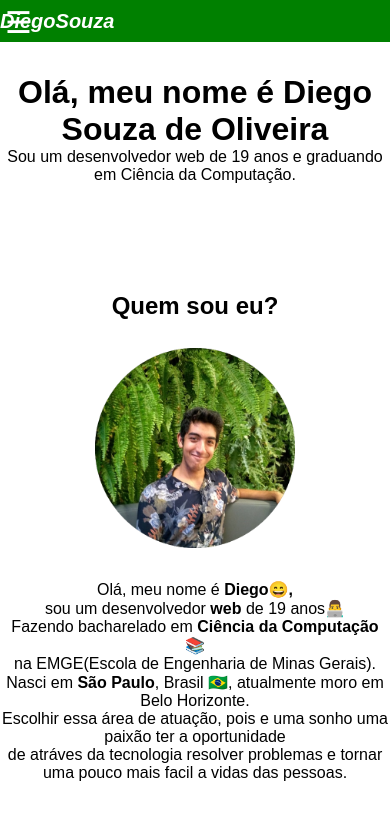
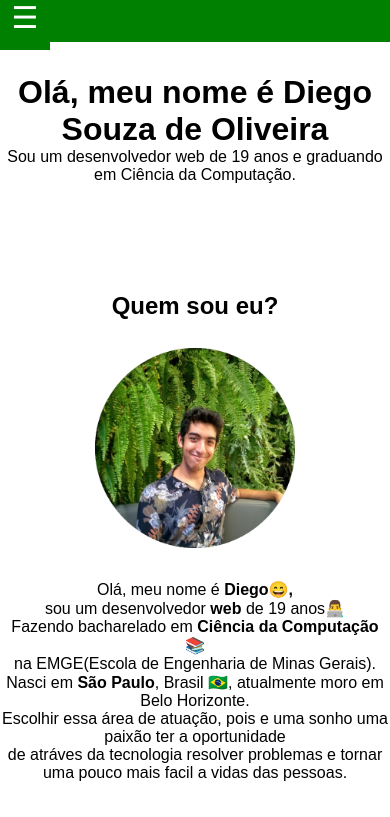
Before and after one commit to diego282/diego282.github.io, a plain HTML site: page index.html in a window 390 px wide. Shown: the top 817 px of the page. Drawn offline with Linux system fonts and the light colour scheme.

Commit message:
Update index.html

```diff
--- a/index.html
+++ b/index.html
@@ -663,8 +663,7 @@ isso, basta multiplicar por 1%.
     @media(max-width: 800px) {
         label[for="bt_menu"] {
             display: block;
-            width: 0px;
-            height: 0px;
+            padding: 0px;
         }
         #bt_menu:checked~.menu {
             margin-left: 0;
```
